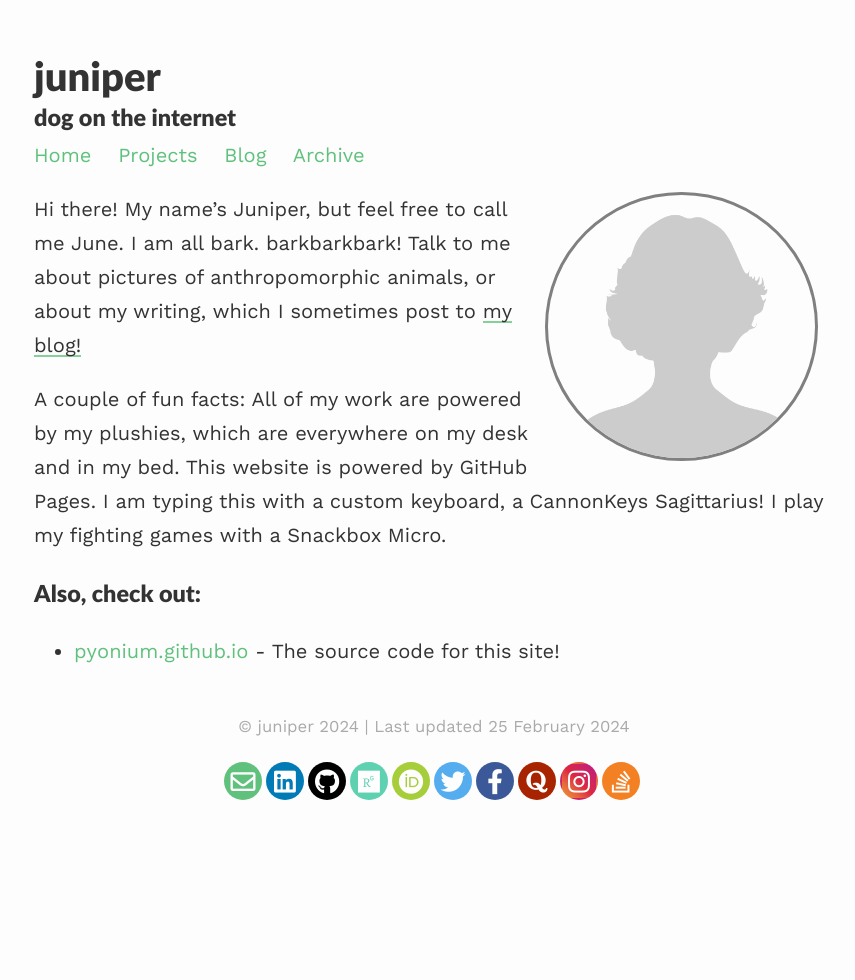
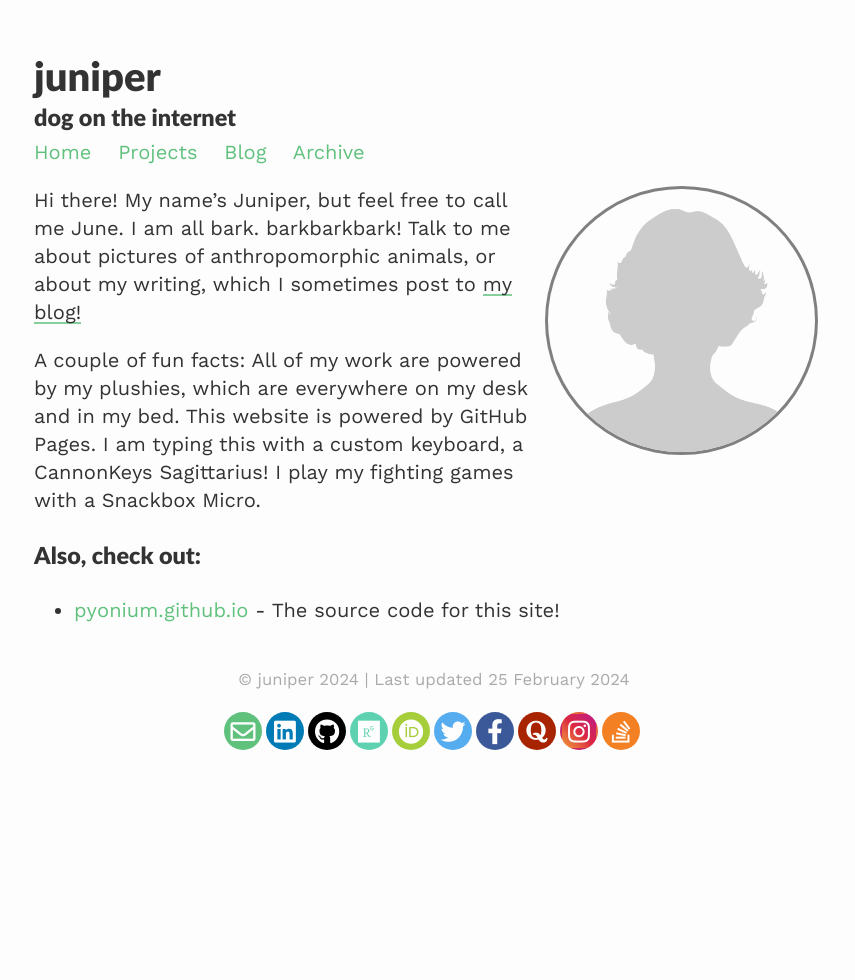
Before and after one commit to pyonium/pyonium.github.io, a Jekyll site: the page built from index.md, in a window 1280 px wide. Shown: the whole page, without its empty margins (206-1061 px from the left). Built offline with Jekyll 4.4.1, drawn with Linux system fonts in a browser that asks for light colours; nearby versions of some CDN libraries.

Commit message:
Update variables.scss

```diff
--- a/assets/css/_sass/variables.scss
+++ b/assets/css/_sass/variables.scss
@@ -2,7 +2,7 @@ $base-font-family: 'Work Sans', sans-serif;
 $base-font-size:   20px;
 $base-font-weight: 400;
 $small-font-size:  $base-font-size * 0.875;
-$base-line-height: 1.7;
+$base-line-height: 1.4;
 
 $spacing-unit:     30px;
 $light-gray: gray;
```
